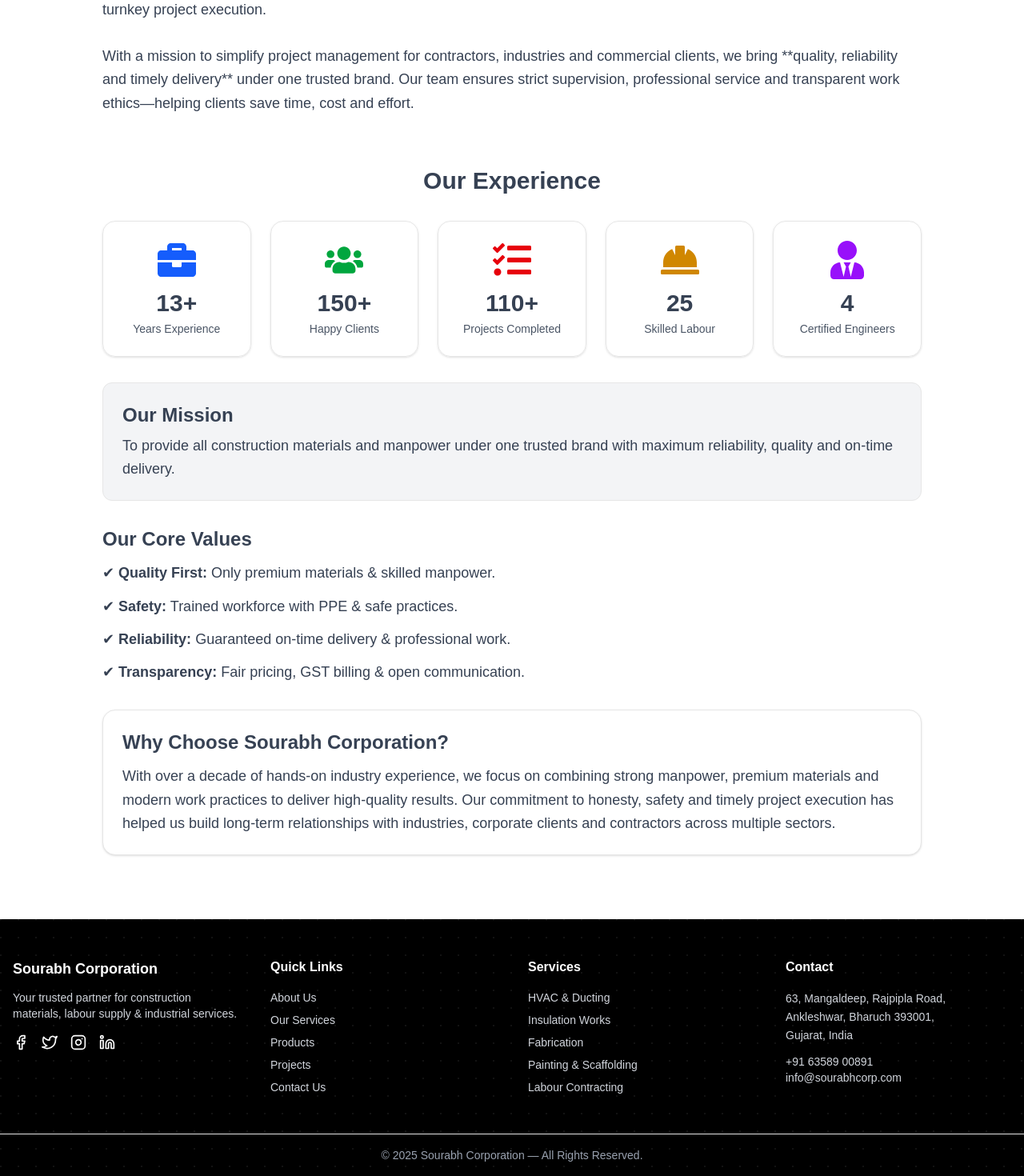
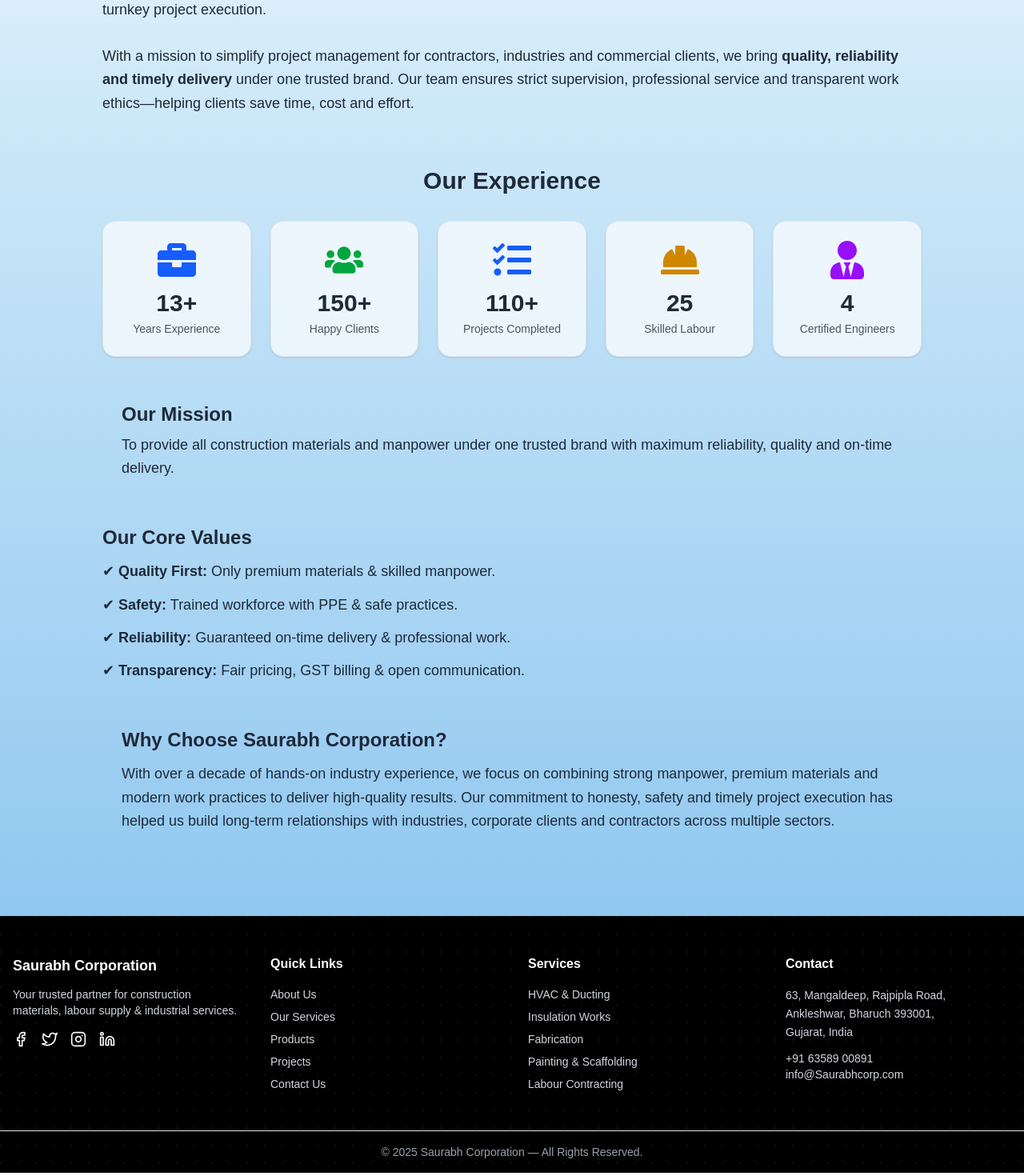
Before and after one commit to bimfroxdemo-hub/Sourabh-Co, a React (Vite) app: page /about in a window 1280 px wide. Shown: the part 341-1811 px from the top of the page at 80% size. Built offline with nearby package versions, Linux system fonts and the light colour scheme.

Commit message:
changed bg color of about page

```diff
--- a/src/Pages/About.jsx
+++ b/src/Pages/About.jsx
@@ -12,7 +12,13 @@
 
 const About = () => {
   return (
-    <div className="min-h-screen bg-white pt-28 px-4 pb-20">
+    <div
+      className="min-h-screen pt-28 px-4 pb-20"
+      style={{
+        background:
+          "linear-gradient(180deg, #ffffff 0%, #cfe9f9 30%, #91c8f0 100%, #62b2e6 100%)",
+      }}
+    >
       <div className="max-w-5xl mx-auto">
 
         {/* HEADING */}
@@ -29,25 +35,25 @@
           initial={{ opacity: 0 }}
           animate={{ opacity: 1 }}
           transition={{ delay: 0.3 }}
-          className="text-gray-600 text-lg text-center max-w-2xl mx-auto mb-12"
+          className="text-gray-700 text-lg text-center max-w-2xl mx-auto mb-12"
         >
           Trusted partner for construction materials, skilled labour, HVAC
           fabrication & full contracting services.
         </motion.p>
 
         {/* MAIN ABOUT PARAGRAPH */}
-        <div className="space-y-8 text-lg text-gray-700 leading-relaxed">
+        <div className="space-y-8 text-lg text-gray-800 leading-relaxed">
 
           <p>
-            Sourabh Corporation is a one-stop solution for premium construction
+            Saurabh Corporation is a one-stop solution for premium construction
             materials, verified manpower, fabrication, HVAC works, industrial
             pipeline setup, insulation services, waterproofing, painting,
             structural steel fabrication, commercial interiors and full turnkey
             project execution.
             <br /><br />
             With a mission to simplify project management for contractors,
-            industries and commercial clients, we bring **quality, reliability
-            and timely delivery** under one trusted brand. Our team ensures
+            industries and commercial clients, we bring <strong>quality, reliability
+            and timely delivery</strong> under one trusted brand. Our team ensures
             strict supervision, professional service and transparent work
             ethics—helping clients save time, cost and effort.
           </p>
@@ -90,7 +96,7 @@
                 whileHover={{ scale: 1.05 }}
                 className="bg-white/70 border rounded-2xl p-6 text-center shadow-sm hover:shadow-lg transition"
               >
-                <FaTasks className="w-12 h-12 mx-auto text-red-600 mb-3" />
+                <FaTasks className="w-12 h-12 mx-auto text-blue-600 mb-3" />
                 <h3 className="text-3xl font-bold">110+</h3>
                 <p className="text-gray-600 text-sm mt-1">Projects Completed</p>
               </motion.div>
@@ -119,7 +125,7 @@
           </motion.div>
 
           {/* MISSION */}
-          <div className="bg-gray-100 p-6 rounded-xl border">
+          <div className="p-6">
             <h2 className="text-2xl font-bold mb-2">Our Mission</h2>
             <p>
               To provide all construction materials and manpower under one
@@ -140,8 +146,8 @@
           </div>
 
           {/* ADDITIONAL INFO */}
-          <div className="bg-white border rounded-2xl p-6 shadow-sm mt-8">
-            <h2 className="text-2xl font-bold mb-3">Why Choose Sourabh Corporation?</h2>
+          <div className="p-6 mt-8">
+            <h2 className="text-2xl font-bold mb-3">Why Choose Saurabh Corporation?</h2>
             <p className="leading-relaxed">
               With over a decade of hands-on industry experience, we focus on
               combining strong manpower, premium materials and modern work
--- a/src/Pages/Context.jsx
+++ b/src/Pages/Context.jsx
@@ -38,7 +38,7 @@
 
             <div>
               <h4 className="font-semibold">Email</h4>
-              <p className="text-gray-600">info@sourabhcorp.com</p>
+              <p className="text-gray-600">info@saurabhcorp.com</p>
             </div>
 
             <div>
--- a/src/Pages/Project.jsx
+++ b/src/Pages/Project.jsx
@@ -8,7 +8,7 @@
       className="min-h-screen pt-24 px-4 pb-20 text-black"
       style={{
         background:
-          "linear-gradient(180deg, #ffffff 0%, #cfe9f9 30%, #91c8f0 80%, #62b2e6 100%)",
+          "linear-gradient(180deg, #ffffff 0%, #cfe9f9 30%, #91c8f0 100%, #62b2e6 100%)",
       }}
     >
       <div className="max-w-6xl mx-auto text-center">
@@ -36,7 +36,7 @@
           </p>
 
           <p className="flex items-center justify-center gap-2 mt-2 text-gray-800">
-            <FiMail className="text-blue-600" /> info@sourabhcorp.com
+            <FiMail className="text-blue-600" /> info@saurabhcorp.com
           </p>
         </div>
 
--- a/src/Pages/Service.jsx
+++ b/src/Pages/Service.jsx
@@ -88,7 +88,7 @@
       className="min-h-screen pt-28 px-4 pb-20"
 style={{
   background:
-    "linear-gradient(180deg, #ffffff 0%, #cfe9f9 30%, #91c8f0 80%, #62b2e6 100%)",
+    "linear-gradient(180deg, #ffffff 0%, #cfe9f9 30%, #91c8f0 100%, #62b2e6 100%)",
 }}
     >
       <div className="max-w-7xl mx-auto">
--- a/src/ui/Footer.jsx
+++ b/src/ui/Footer.jsx
@@ -17,7 +17,7 @@
 
         {/* ABOUT */}
         <div className="col-span-2 md:col-span-1">
-          <h2 className="font-bold text-lg mb-3 text-white">Sourabh Corporation</h2>
+          <h2 className="font-bold text-lg mb-3 text-white">Saurabh Corporation</h2>
           <p className="text-gray-300 text-sm">
             Your trusted partner for construction materials, labour supply &
             industrial services.
@@ -89,7 +89,7 @@
           </p>
 
           <p className="text-gray-300 text-sm hover:text-blue-500">
-            info@sourabhcorp.com
+            info@Saurabhcorp.com
           </p>
         </div>
 
@@ -97,7 +97,7 @@
 
       {/* Bottom Strip */}
       <div className="text-center py-4 border-t border-gray-700 text-gray-400 text-sm">
-        © {new Date().getFullYear()} Sourabh Corporation — All Rights Reserved.
+        © {new Date().getFullYear()} Saurabh Corporation — All Rights Reserved.
       </div>
     </footer>
   );
--- a/src/ui/Header.jsx
+++ b/src/ui/Header.jsx
@@ -27,7 +27,7 @@
             SC
           </div>
           <span className="text-lg md:text-xl font-bold whitespace-nowrap">
-            Sourabh Corporation
+            Saurabh Corporation
           </span>
         </Link>
 
```
